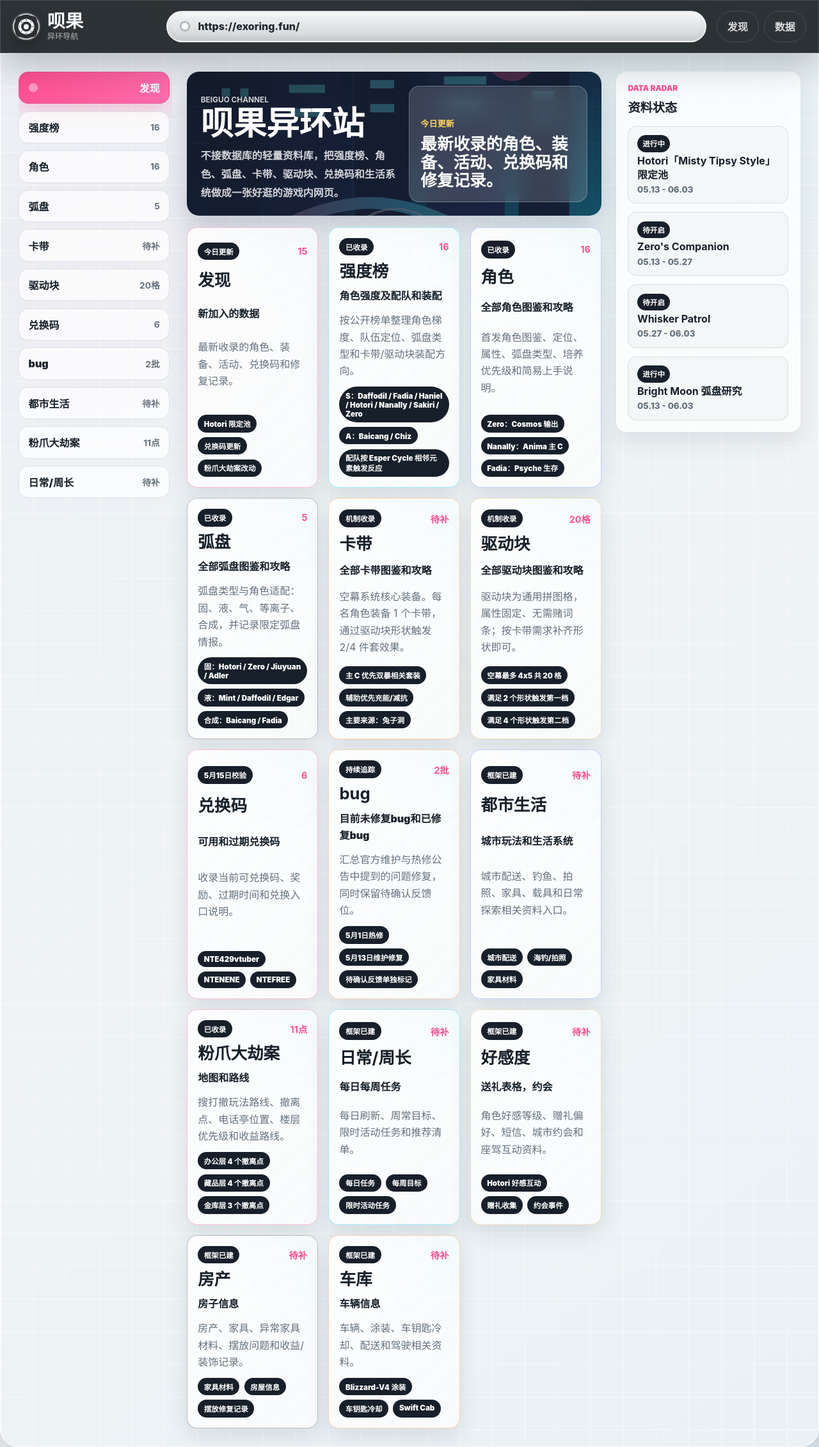
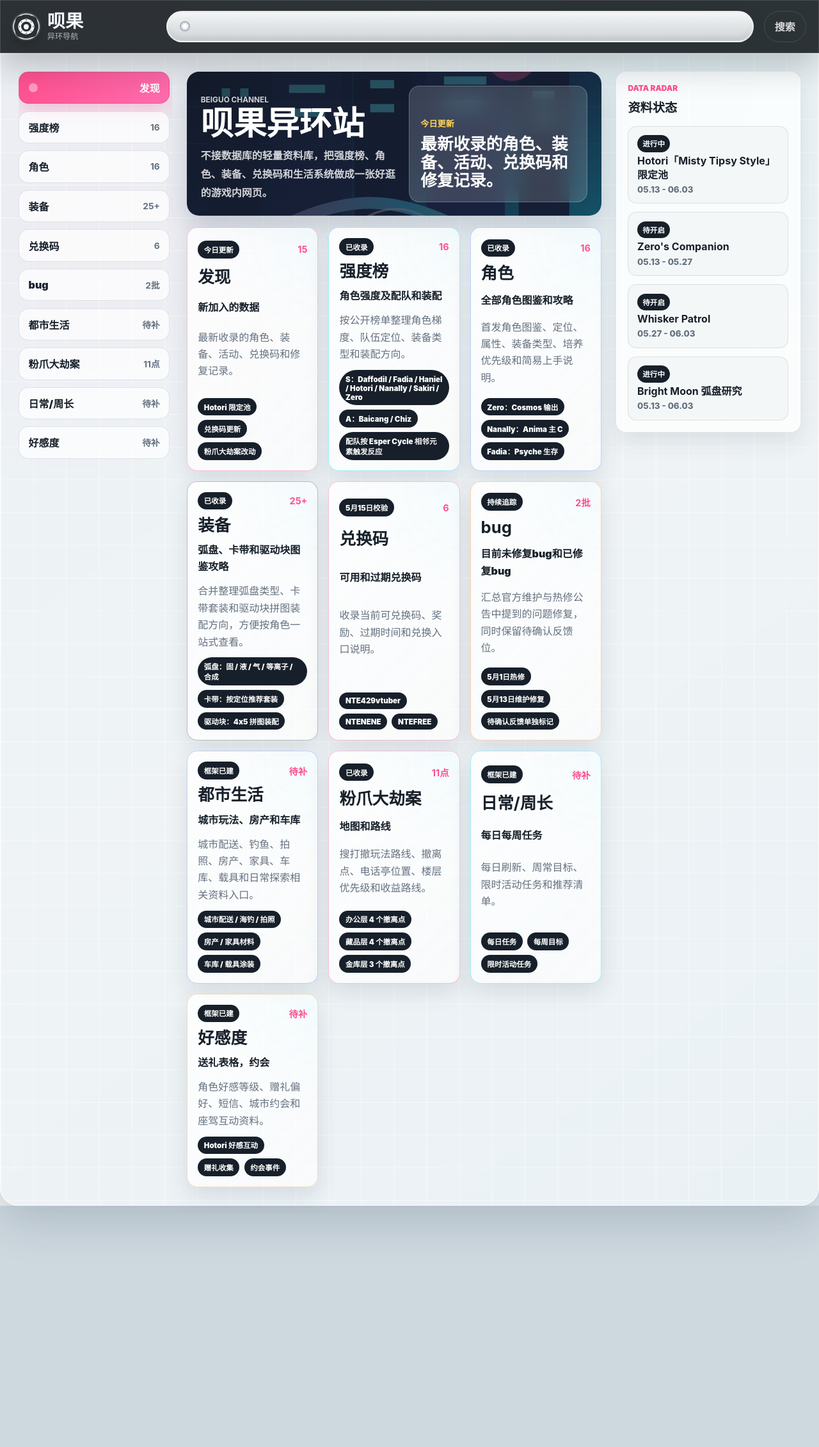
Before and after one commit to LaoMo-Han/beiguo, a Next.js app: page / in a window 1280 px wide. Shown: the whole page at 64% size. After the commit the page ends 1884 px from the top, so only its background shows below. Built offline with nearby package versions, Linux system fonts and the light colour scheme.

Commit message:
Refine module navigation and search chrome

```diff
--- a/data/modules.json
+++ b/data/modules.json
@@ -13,7 +13,7 @@
     "slug": "tier",
     "name": "强度榜",
     "subtitle": "角色强度及配队和装配",
-    "description": "按公开榜单整理角色梯度、队伍定位、弧盘类型和卡带/驱动块装配方向。",
+    "description": "按公开榜单整理角色梯度、队伍定位、装备类型和装配方向。",
     "status": "已收录",
     "count": "16",
     "tone": "cyan",
@@ -23,41 +23,21 @@
     "slug": "characters",
     "name": "角色",
     "subtitle": "全部角色图鉴和攻略",
-    "description": "首发角色图鉴、定位、属性、弧盘类型、培养优先级和简易上手说明。",
+    "description": "首发角色图鉴、定位、属性、装备类型、培养优先级和简易上手说明。",
     "status": "已收录",
     "count": "16",
     "tone": "blue",
     "highlights": ["Zero：Cosmos 输出", "Nanally：Anima 主 C", "Fadia：Psyche 生存"]
   },
   {
-    "slug": "arcs",
-    "name": "弧盘",
-    "subtitle": "全部弧盘图鉴和攻略",
-    "description": "弧盘类型与角色适配：固、液、气、等离子、合成，并记录限定弧盘情报。",
+    "slug": "equipment",
+    "name": "装备",
+    "subtitle": "弧盘、卡带和驱动块图鉴攻略",
+    "description": "合并整理弧盘类型、卡带套装和驱动块拼图装配方向，方便按角色一站式查看。",
     "status": "已收录",
-    "count": "5",
+    "count": "25+",
     "tone": "navy",
-    "highlights": ["固：Hotori / Zero / Jiuyuan / Adler", "液：Mint / Daffodil / Edgar", "合成：Baicang / Fadia"]
-  },
-  {
-    "slug": "cartridges",
-    "name": "卡带",
-    "subtitle": "全部卡带图鉴和攻略",
-    "description": "空幕系统核心装备。每名角色装备 1 个卡带，通过驱动块形状触发 2/4 件套效果。",
-    "status": "机制收录",
-    "count": "待补",
-    "tone": "orange",
-    "highlights": ["主 C 优先双暴相关套装", "辅助优先充能/减抗", "主要来源：兔子洞"]
-  },
-  {
-    "slug": "drive-blocks",
-    "name": "驱动块",
-    "subtitle": "全部驱动块图鉴和攻略",
-    "description": "驱动块为通用拼图格，属性固定、无需赌词条；按卡带需求补齐形状即可。",
-    "status": "机制收录",
-    "count": "20格",
-    "tone": "cream",
-    "highlights": ["空幕最多 4x5 共 20 格", "满足 2 个形状触发第一档", "满足 4 个形状触发第二档"]
+    "highlights": ["弧盘：固 / 液 / 气 / 等离子 / 合成", "卡带：按定位推荐套装", "驱动块：4x5 拼图装配"]
   },
   {
     "slug": "codes",
@@ -82,12 +62,12 @@
   {
     "slug": "city-life",
     "name": "都市生活",
-    "subtitle": "城市玩法和生活系统",
-    "description": "城市配送、钓鱼、拍照、家具、载具和日常探索相关资料入口。",
+    "subtitle": "城市玩法、房产和车库",
+    "description": "城市配送、钓鱼、拍照、房产、家具、车库、载具和日常探索相关资料入口。",
     "status": "框架已建",
     "count": "待补",
     "tone": "blue",
-    "highlights": ["城市配送", "海钓/拍照", "家具材料"]
+    "highlights": ["城市配送 / 海钓 / 拍照", "房产 / 家具材料", "车库 / 载具涂装"]
   },
   {
     "slug": "pink-paws",
@@ -118,25 +98,5 @@
     "count": "待补",
     "tone": "cream",
     "highlights": ["Hotori 好感互动", "赠礼收集", "约会事件"]
-  },
-  {
-    "slug": "housing",
-    "name": "房产",
-    "subtitle": "房子信息",
-    "description": "房产、家具、异常家具材料、摆放问题和收益/装饰记录。",
-    "status": "框架已建",
-    "count": "待补",
-    "tone": "navy",
-    "highlights": ["家具材料", "房屋信息", "摆放修复记录"]
-  },
-  {
-    "slug": "garage",
-    "name": "车库",
-    "subtitle": "车辆信息",
-    "description": "车辆、涂装、车钥匙冷却、配送和驾驶相关资料。",
-    "status": "框架已建",
-    "count": "待补",
-    "tone": "orange",
-    "highlights": ["Blizzard-V4 涂装", "车钥匙冷却", "Swift Cab"]
   }
 ]
--- a/src/app/data/page.tsx
+++ b/src/app/data/page.tsx
@@ -17,7 +17,7 @@ export default function DataPage() {
           </Link>
           <p className="eyebrow">STATIC DATABASE</p>
           <h1>异环数据速查</h1>
-          <p>这里的数据全部来自仓库内 JSON 文件，模块覆盖强度榜、角色、弧盘、卡带、驱动块、兑换码、bug 和生活系统。</p>
+          <p>这里的数据全部来自仓库内 JSON 文件，模块覆盖强度榜、角色、装备、兑换码、bug 和生活系统。</p>
         </div>
 
         <section className="data-panel module-overview">
--- a/src/app/globals.css
+++ b/src/app/globals.css
@@ -137,18 +137,43 @@ img {
   border-radius: 50%;
 }
 
+.address-bar input {
+  width: 100%;
+  min-width: 0;
+  padding: 0;
+  color: inherit;
+  font: inherit;
+  font-weight: 850;
+  background: transparent;
+  border: 0;
+  outline: 0;
+}
+
+.address-bar input::placeholder {
+  color: #20272e;
+  opacity: 1;
+}
+
+.address-bar input::-webkit-search-cancel-button {
+  appearance: none;
+}
+
 .chrome-nav {
   display: flex;
   gap: 0.5rem;
   justify-content: flex-end;
 }
 
-.chrome-nav a {
+.chrome-nav a,
+.chrome-nav button {
   padding: 0.7rem 1rem;
   color: rgba(255, 255, 255, 0.82);
+  font: inherit;
   font-weight: 850;
+  background: transparent;
   border: 1px solid rgba(255, 255, 255, 0.12);
   border-radius: 999px;
+  cursor: pointer;
 }
 
 .screen-panel {
--- a/src/app/page.tsx
+++ b/src/app/page.tsx
@@ -27,7 +27,7 @@ export default function Home() {
               <p className="eyebrow">BEIGUO CHANNEL</p>
               <h1>呗果异环站</h1>
               <p>
-                不接数据库的轻量资料库，把强度榜、角色、弧盘、卡带、驱动块、兑换码和生活系统做成一张好逛的游戏内网页。
+                不接数据库的轻量资料库，把强度榜、角色、装备、兑换码和生活系统做成一张好逛的游戏内网页。
               </p>
             </div>
             <a href={`#${leadModule.slug}`} className="hero-cta">
--- a/src/components/BrowserShell.tsx
+++ b/src/components/BrowserShell.tsx
@@ -20,14 +20,15 @@ export function BrowserShell({ children }: BrowserShellProps) {
           </span>
         </Link>
 
-        <div className="address-bar" aria-label="站点地址">
+        <form id="site-search" className="address-bar" action="/" role="search" aria-label="站内搜索">
           <span className="address-dot" />
-          <span>https://exoring.fun/</span>
-        </div>
+          <input name="q" type="search" aria-label="输入搜索内容" />
+        </form>
 
         <nav className="chrome-nav" aria-label="主导航">
-          <Link href="/">发现</Link>
-          <Link href="/data">数据</Link>
+          <button type="submit" form="site-search">
+            搜索
+          </button>
         </nav>
       </div>
 
```
